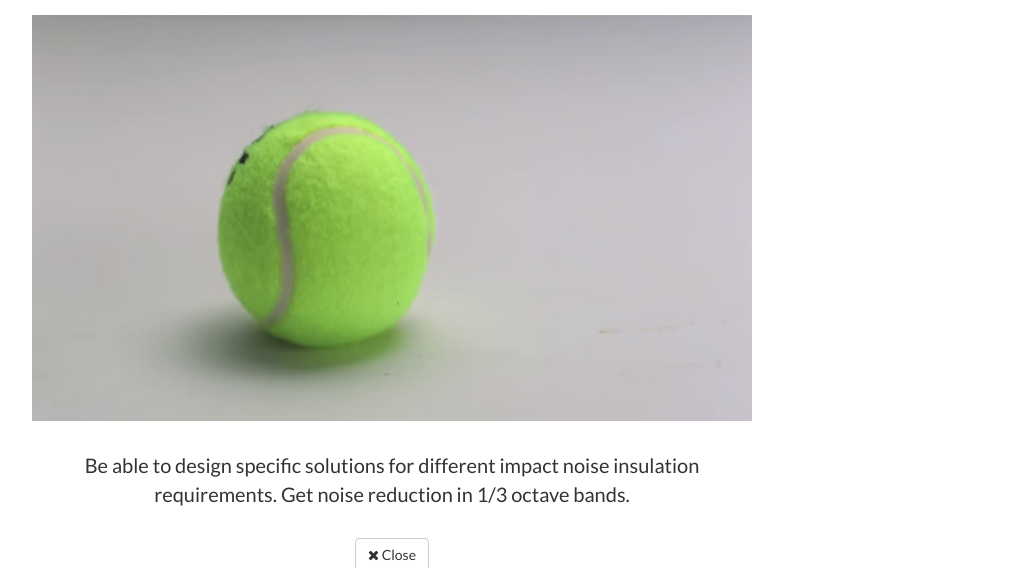
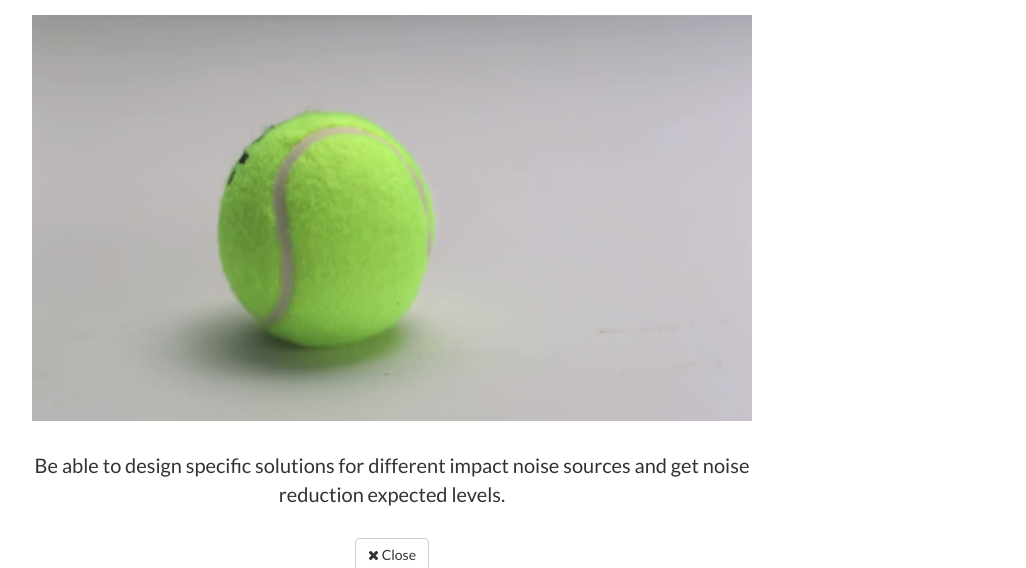
Before and after one commit to noisesolver/noisesolver.github.io, a website: page index.html in a window 1280 px wide. Both pictures are taken after a click on the link "IMPACT SOUND INSULATION FLOORS". Shown: the part 794-1362 px from the top of the page, without its empty margins (248-1274 px from the left). Drawn offline with nearby package versions, Linux system fonts and the light colour scheme.

Commit message:
third commit

```diff
--- a/index.html
+++ b/index.html
@@ -329,7 +329,7 @@
                             <br>
                             <br>
                             <img src="img/portfolio/impact_noise.jpg" class="img-responsive img-centered" alt="">
-                            <p>Be able to design specific solutions for different impact noise insulation requirements. Get noise reduction in 1/3 octave bands.</p>
+                            <p>Be able to design specific solutions for different impact noise sources and get noise reduction expected levels.</p>
                             <br>
                             <button type="button" class="btn btn-default" data-dismiss="modal"><i class="fa fa-times"></i> Close</button>
                         </div>
```
